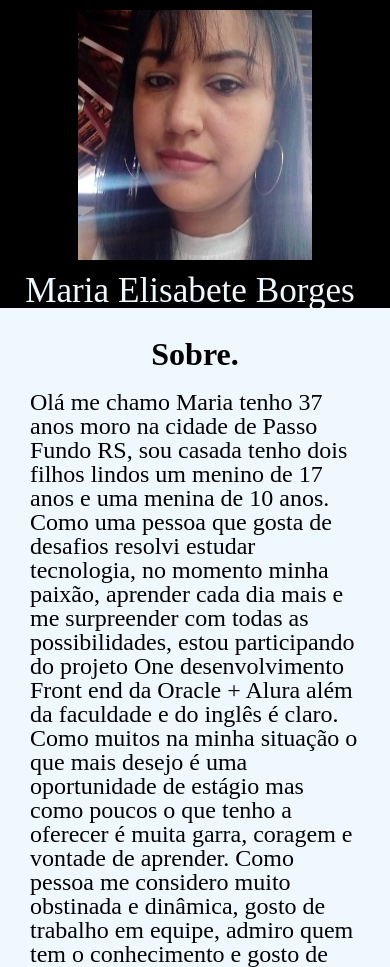
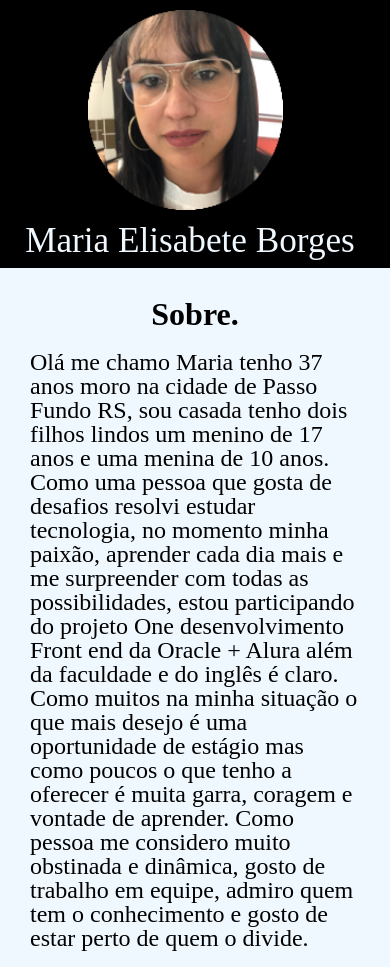
Before and after one commit to MariElisBorges/curriculo, a plain HTML site: page index.html in a window 390 px wide. Shown: the top 967 px of the page. Drawn offline with Linux system fonts and the light colour scheme.

Commit message:
Currículo
Novas adaptações no site foto redonda e mudança no rodapé.

```diff
--- a/index.html
+++ b/index.html
@@ -13,7 +13,7 @@
     <header class="principal">
         <div class="container">
 
-             <img src="mari.jpg" alt="imagen maria" class="imagen">
+             <img src="maria (1).png" alt="imagen maria" class="imagen">
              <h1 class="titulo">Maria Elisabete Borges</h1>
 
         </div>
--- a/style.css
+++ b/style.css
@@ -8,14 +8,20 @@ body{
     width: 100%;
     display: flex;
     align-items: center;
-    justify-content: space-between;
+    text-align: center;
+    justify-content: center;
+
 
 
 }
+
 .imagen{
-    width: 300px;
-    height: 250px;
+    width: 200px;
+    height: 200px;
     padding: 10px 10px;
+    justify-content: center;
+    padding-right: 30px;
+
 
 
 
@@ -60,9 +66,9 @@ body{
 }
 .rodape{
     width: 100%;
-
+    padding-bottom: 20px;
     background-color: azure;
-    font-size: 1.5rem;
+    font-size: 1.2rem;
     padding-top: 10px;
 
 }
@@ -101,10 +107,11 @@ body{
 
     }
     .imagen{
-        width: 60%;
+        width: 50%;
     }
     .titulo{
         font-size: 2.2rem;
+        padding-bottom: 10px;
     }
     .rodape .contato {
         padding-bottom: 50px;
@@ -118,5 +125,9 @@ body{
     .conteudo{
         padding: 30px;
     }
+    .rodape .contato{
+        padding-left: 30px;
+        padding-right: 30px;
+    }
 
 }
```
Also changed, not shown: maria (1).png (added), maria.png (added), mariael.png (added).
